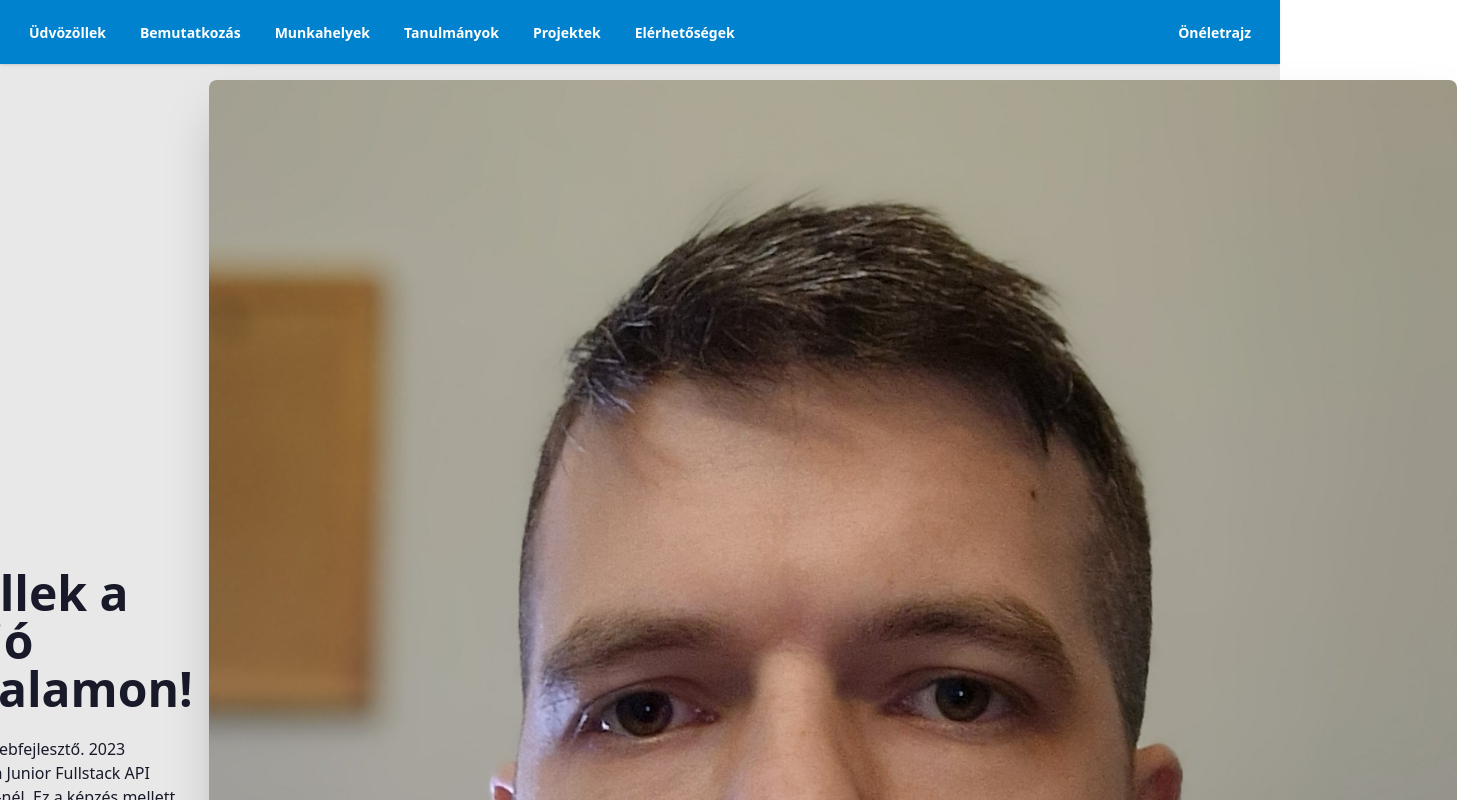
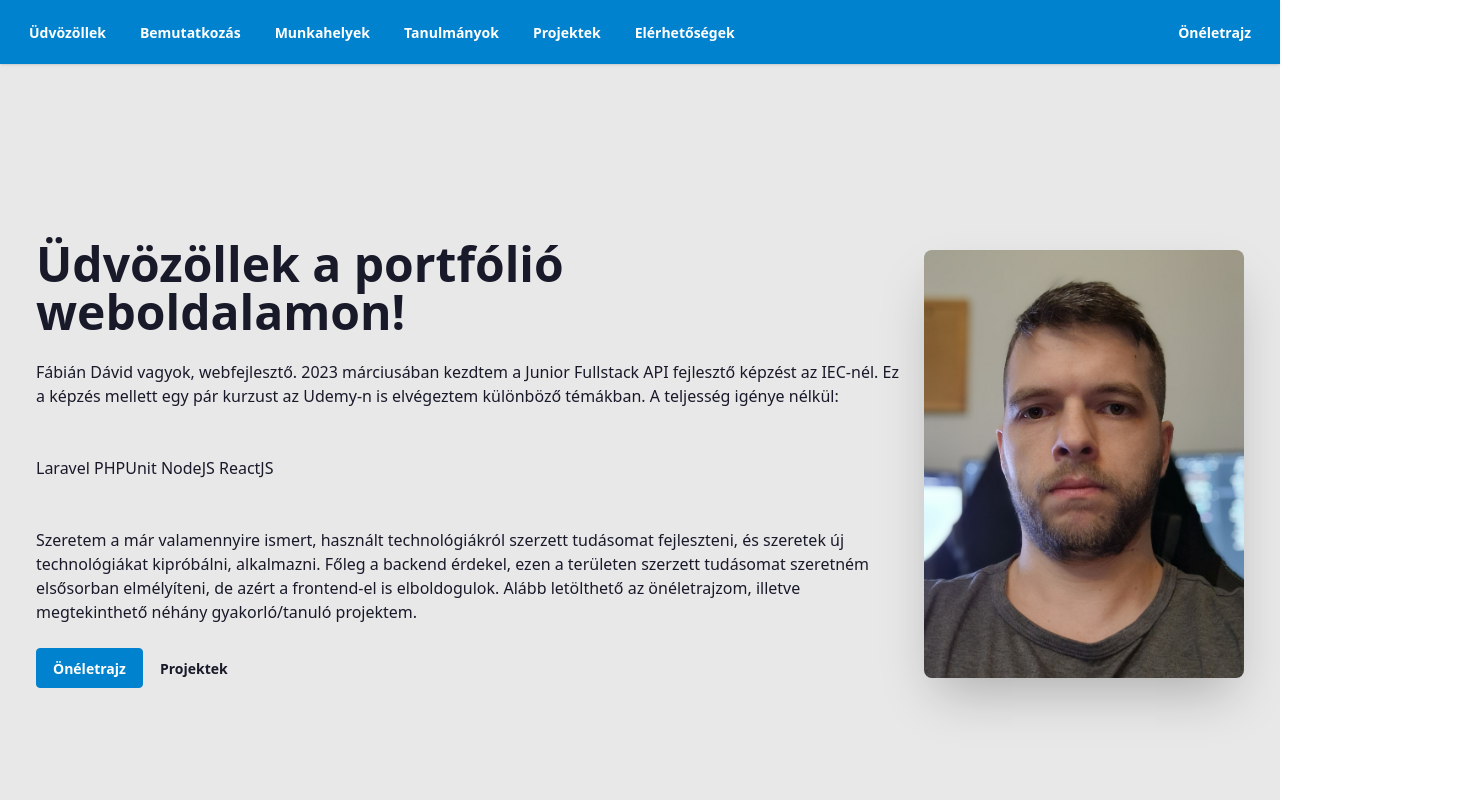
Before and after one commit to Dazannah/portfolio-vue, a Vue app in the folder frontend/: page / in a window 1280 px wide. Shown: the top 800 px of the page, 1457 px wide, since content can reach past the window. Built offline with nearby package versions, Linux system fonts and the light colour scheme.

Commit message:
responseive img added

```diff
--- a/frontend/src/components/Hero.vue
+++ b/frontend/src/components/Hero.vue
@@ -1,9 +1,12 @@
 <template>
-  <div id="hero" class="hero bg-base-200 min-h-screen max-w-full lg:scroll-mt-16">
+  <div id="hero" class="lg:hero p-5 bg-base-200 min-h-screen max-w-full lg:scroll-mt-16">
     <div class="lg:hero-content flex-col lg:flex-row-reverse max-w-full">
-      <img src="../assets/imgs/profilePic.jpg" class="rounded-lg shadow-2xl" />
+      <img
+        src="../assets/imgs/profilePic.jpg"
+        class="max-w-2xs mx-auto sm:max-w-xs rounded-lg shadow-2xl"
+      />
       <div>
-        <h1 class="text-5xl font-bold">Üdvözöllek a portfólió weboldalamon!</h1>
+        <h1 class="text-3xl lg:text-5xl font-bold">Üdvözöllek a portfólió weboldalamon!</h1>
         <p class="py-6">
           Fábián Dávid vagyok, webfejlesztő. 2023 márciusában kezdtem a Junior Fullstack API
           fejlesztő képzést az IEC-nél. Ez a képzés mellett egy pár kurzust az Udemy-n is elvégeztem
```
